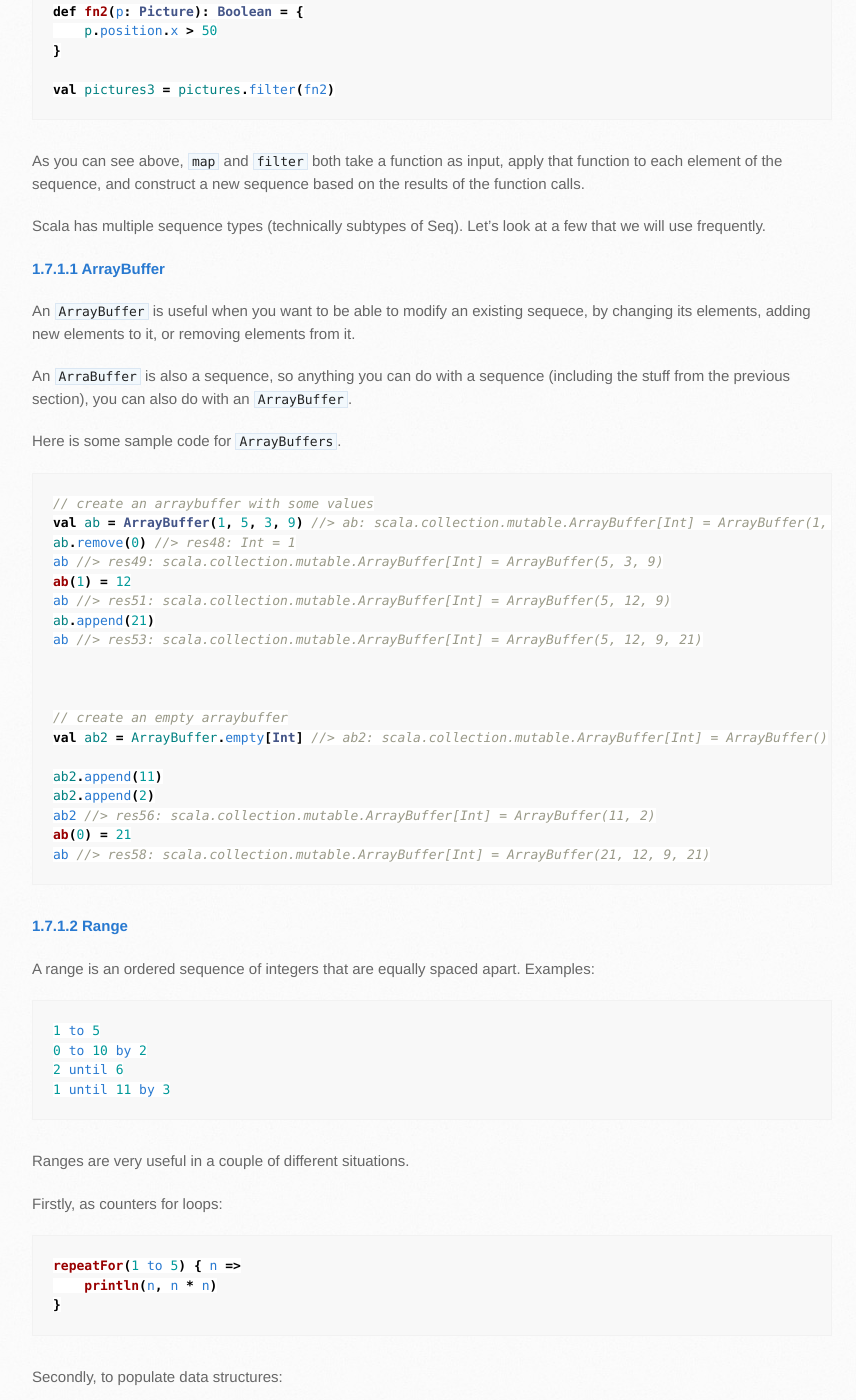
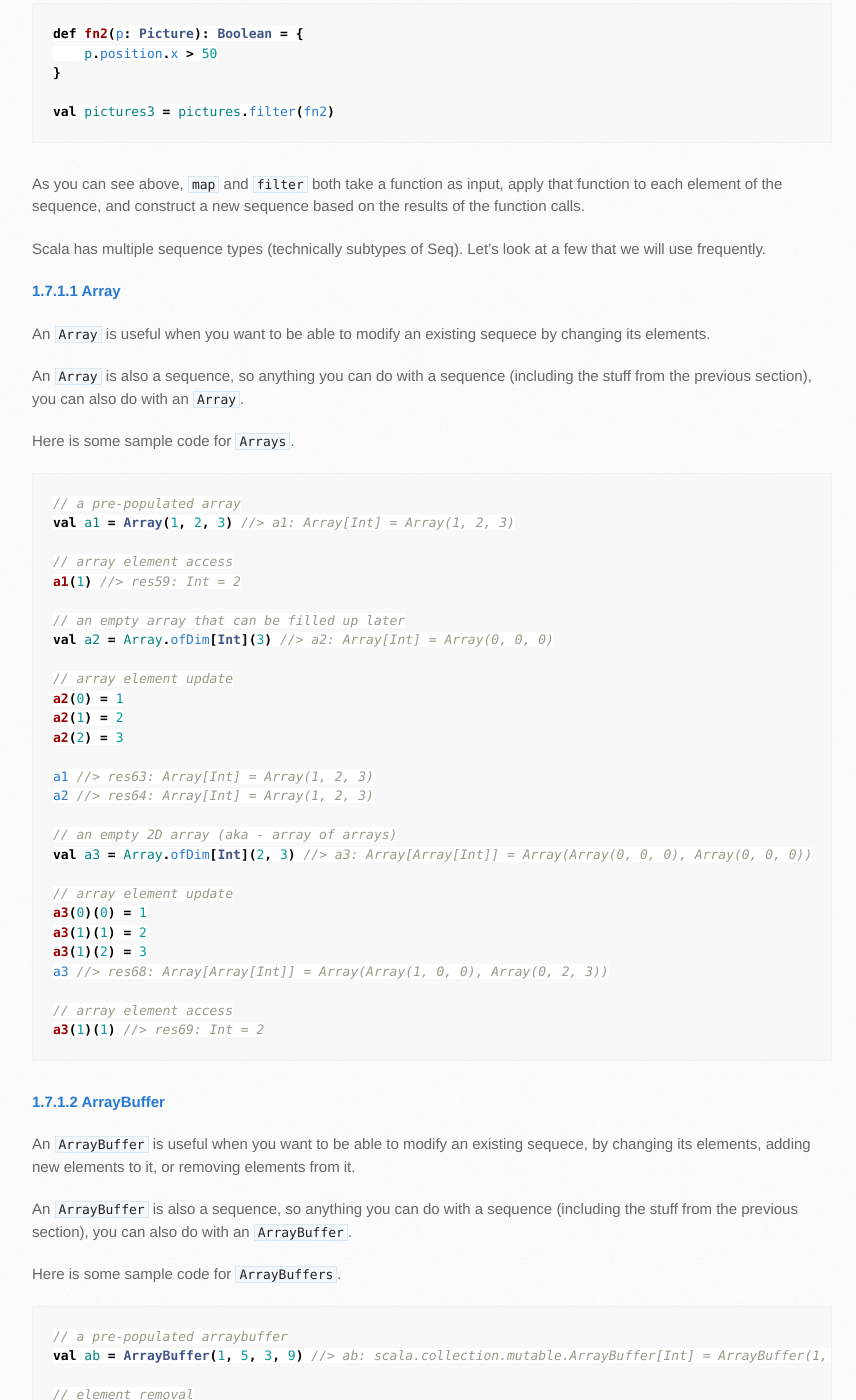
Before and after one commit to kojodoc/kojodoc.github.io, a Jekyll site: the page built from reference/scala.md, in a window 1280 px wide and 1400 px high, scrolled down 6549 px. Shown: the whole window, without its empty margins (138-994 px from the left). Built offline with Jekyll 4.4.1, drawn with Linux system fonts in a browser that asks for light colours; our own code applies the rules of GitHub Pages for plain Markdown files; the repository's description, which GitHub fills in, is left out; some of the changed text lies outside the part shown.

Commit message:
Add section on Arrays and tweaks ArrayBuffer section.

````diff
--- a/reference/scala.md
+++ b/reference/scala.md
@@ -25,7 +25,8 @@ Also, to complement the contents of this page (and for a good introduction to Sc
 
 * [1.7 Collections](#data-collections)
 * [1.7.1 Sequence (Seq)](#data-sequence)
-* [1.7.1.1 ArrayBuffer](#data-arraybuffer)
+* [1.7.1.1 Array](#data-array)
+* [1.7.1.2 ArrayBuffer](#data-arraybuffer)
 * [1.7.1.2 Range](#data-range)
 * [1.7.2 Map](#data-map)
 * [1.7.2.1 HashMap](#data-hashmap)
@@ -302,33 +303,81 @@ As you can see above, `map` and `filter` both take a function as input, apply th
 
 Scala has multiple sequence types (technically subtypes of Seq). Let's look at a few that we will use frequently.
 
+<a name="data-array">
+**1.7.1.1 Array**
+
+An `Array` is useful when you want to be able to modify an existing sequece by changing its elements.
+
+An `Array` is also a sequence, so anything you can do with a sequence (including the stuff from the previous section), you can also do with an `Array`.
+
+Here is some sample code for `Arrays`.
+
+```scala
+// a pre-populated array
+val a1 = Array(1, 2, 3) //> a1: Array[Int] = Array(1, 2, 3)
+
+// array element access
+a1(1) //> res59: Int = 2
+
+// an empty array that can be filled up later
+val a2 = Array.ofDim[Int](3) //> a2: Array[Int] = Array(0, 0, 0)
+
+// array element update
+a2(0) = 1
+a2(1) = 2
+a2(2) = 3
+
+a1 //> res63: Array[Int] = Array(1, 2, 3)
+a2 //> res64: Array[Int] = Array(1, 2, 3)
+
+// an empty 2D array (aka - array of arrays)
+val a3 = Array.ofDim[Int](2, 3) //> a3: Array[Array[Int]] = Array(Array(0, 0, 0), Array(0, 0, 0))
+
+// array element update
+a3(0)(0) = 1
+a3(1)(1) = 2
+a3(1)(2) = 3
+a3 //> res68: Array[Array[Int]] = Array(Array(1, 0, 0), Array(0, 2, 3))
+
+// array element access
+a3(1)(1) //> res69: Int = 2
+```
+
+
 <a name="data-arraybuffer">
-**1.7.1.1 ArrayBuffer**
+**1.7.1.2 ArrayBuffer**
 
 An `ArrayBuffer` is useful when you want to be able to modify an existing sequece, by changing its elements, adding new elements to it, or removing elements from it.
 
-An `ArraBuffer` is also a sequence, so anything you can do with a sequence (including the stuff from the previous section), you can also do with an `ArrayBuffer`.
+An `ArrayBuffer` is also a sequence, so anything you can do with a sequence (including the stuff from the previous section), you can also do with an `ArrayBuffer`.
 
 Here is some sample code for `ArrayBuffers`.
 
 ```scala
-// create an arraybuffer with some values
+// a pre-populated arraybuffer
 val ab = ArrayBuffer(1, 5, 3, 9) //> ab: scala.collection.mutable.ArrayBuffer[Int] = ArrayBuffer(1, 5, 3, 9)
+
+// element removal
 ab.remove(0) //> res48: Int = 1
 ab //> res49: scala.collection.mutable.ArrayBuffer[Int] = ArrayBuffer(5, 3, 9)
+
+// element update
 ab(1) = 12
 ab //> res51: scala.collection.mutable.ArrayBuffer[Int] = ArrayBuffer(5, 12, 9)
+
+// element addition
 ab.append(21)
 ab //> res53: scala.collection.mutable.ArrayBuffer[Int] = ArrayBuffer(5, 12, 9, 21)
 
-
-
-// create an empty arraybuffer
+// an empty arraybuffer
 val ab2 = ArrayBuffer.empty[Int] //> ab2: scala.collection.mutable.ArrayBuffer[Int] = ArrayBuffer()
 
+// element addition
 ab2.append(11)
 ab2.append(2)
 ab2 //> res56: scala.collection.mutable.ArrayBuffer[Int] = ArrayBuffer(11, 2)
+
+// element update
 ab(0) = 21
 ab //> res58: scala.collection.mutable.ArrayBuffer[Int] = ArrayBuffer(21, 12, 9, 21)
 ```
````
